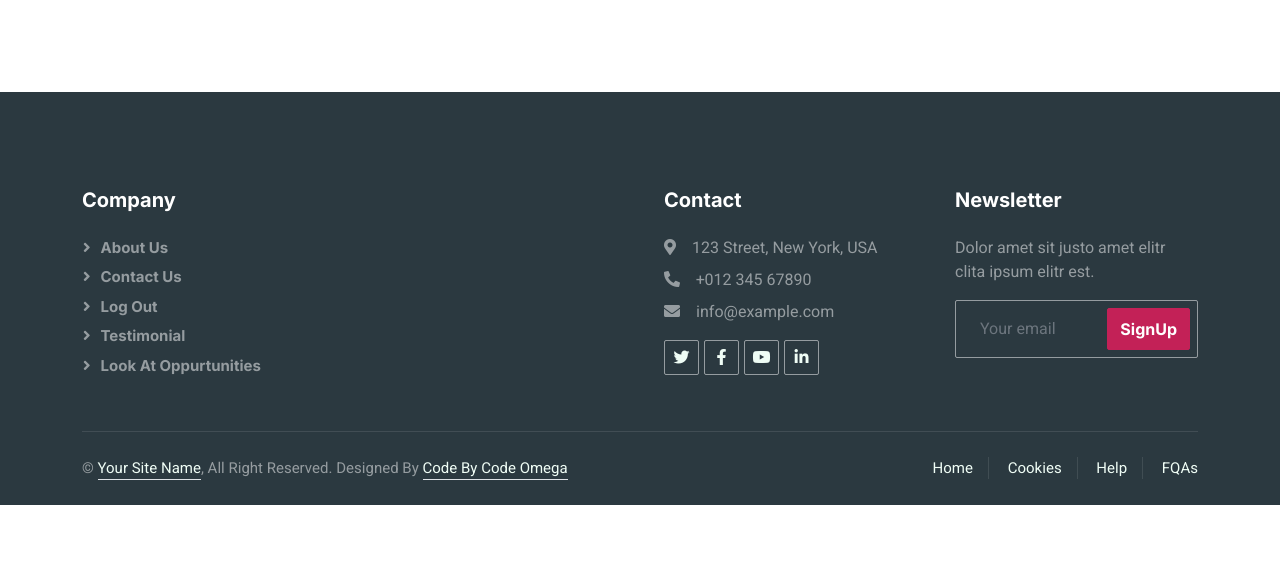
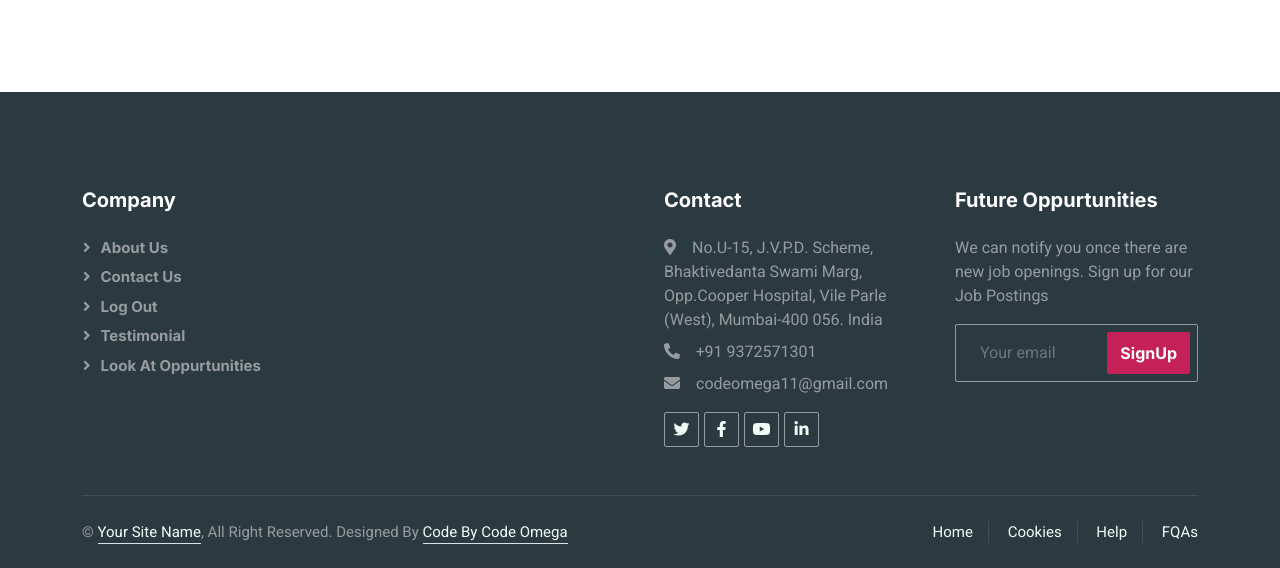
Before and after one commit to Mehekjain05/SmartHire, a Flask app: page /about in a window 1280 px wide. Shown: the part 1066-1634 px from the top of the page. Before the commit the page ends 1571 px from the top, so only its background shows below. Run offline with Flask 3, Linux system fonts and the light colour scheme; some libraries are stand-ins or nearby versions.

```diff
--- a/templates/about.html
+++ b/templates/about.html
@@ -130,9 +130,9 @@
 
                     <div class="col-lg-3 col-md-6">
                         <h5 class="text-white mb-4">Contact</h5>
-                        <p class="mb-2"><i class="fa fa-map-marker-alt me-3"></i>123 Street, New York, USA</p>
-                        <p class="mb-2"><i class="fa fa-phone-alt me-3"></i>+012 345 67890</p>
-                        <p class="mb-2"><i class="fa fa-envelope me-3"></i>info@example.com</p>
+                        <p class="mb-2"><i class="fa fa-map-marker-alt me-3"></i>No.U-15, J.V.P.D. Scheme, Bhaktivedanta Swami Marg, Opp.Cooper Hospital, Vile Parle (West), Mumbai-400 056. India</p>
+                        <p class="mb-2"><i class="fa fa-phone-alt me-3"></i>+91 9372571301</p>
+                        <p class="mb-2"><i class="fa fa-envelope me-3"></i>codeomega11@gmail.com</p>
                         <div class="d-flex pt-2">
                             <a class="btn btn-outline-light btn-social" href=""><i class="fab fa-twitter"></i></a>
                             <a class="btn btn-outline-light btn-social" href=""><i class="fab fa-facebook-f"></i></a>
@@ -141,8 +141,8 @@
                         </div>
                     </div>
                     <div class="col-lg-3 col-md-6">
-                        <h5 class="text-white mb-4">Newsletter</h5>
-                        <p>Dolor amet sit justo amet elitr clita ipsum elitr est.</p>
+                        <h5 class="text-white mb-4">Future Oppurtunities</h5>
+                        <p>We can notify you once there are new job openings. Sign up for our Job Postings</p>
                         <div class="position-relative mx-auto" style="max-width: 400px;">
                             <input class="form-control bg-transparent w-100 py-3 ps-4 pe-5" type="text" placeholder="Your email">
                             <button type="button" class="btn btn-primary py-2 position-absolute top-0 end-0 mt-2 me-2">SignUp</button>
```
